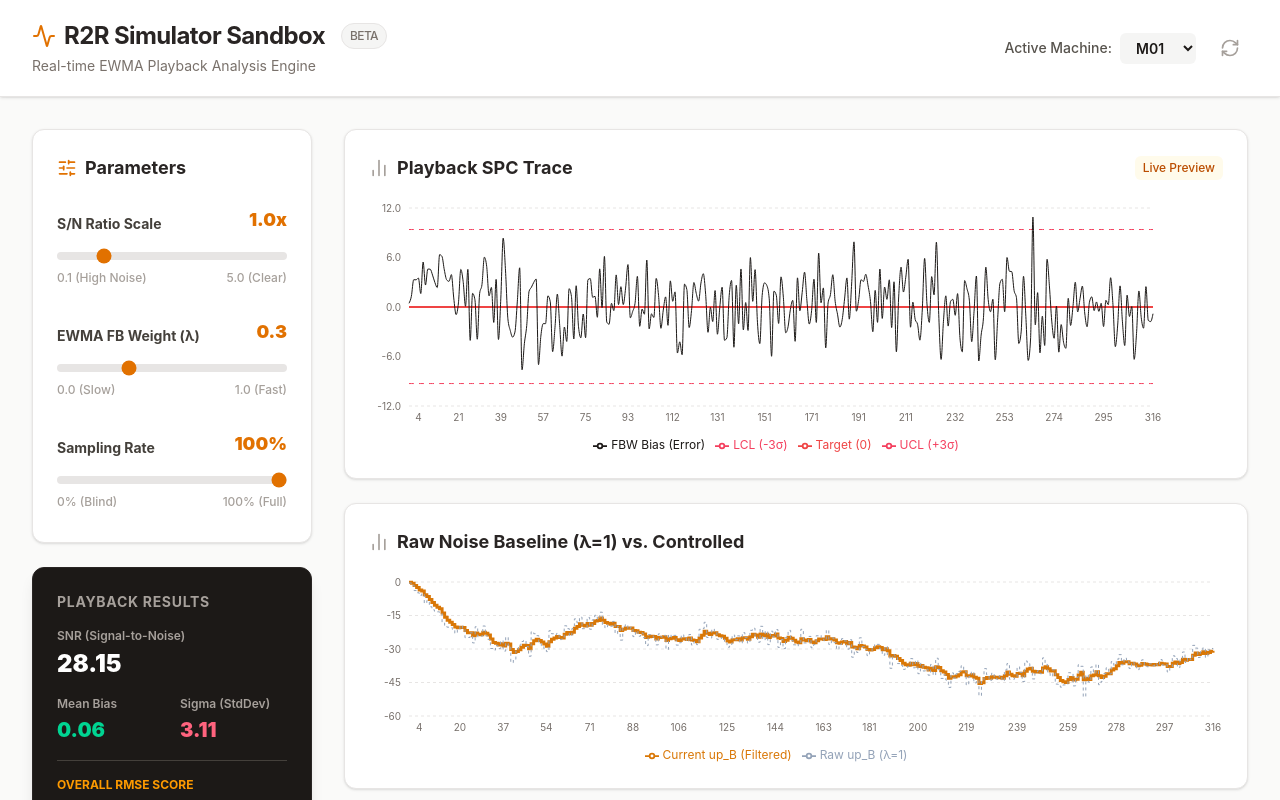
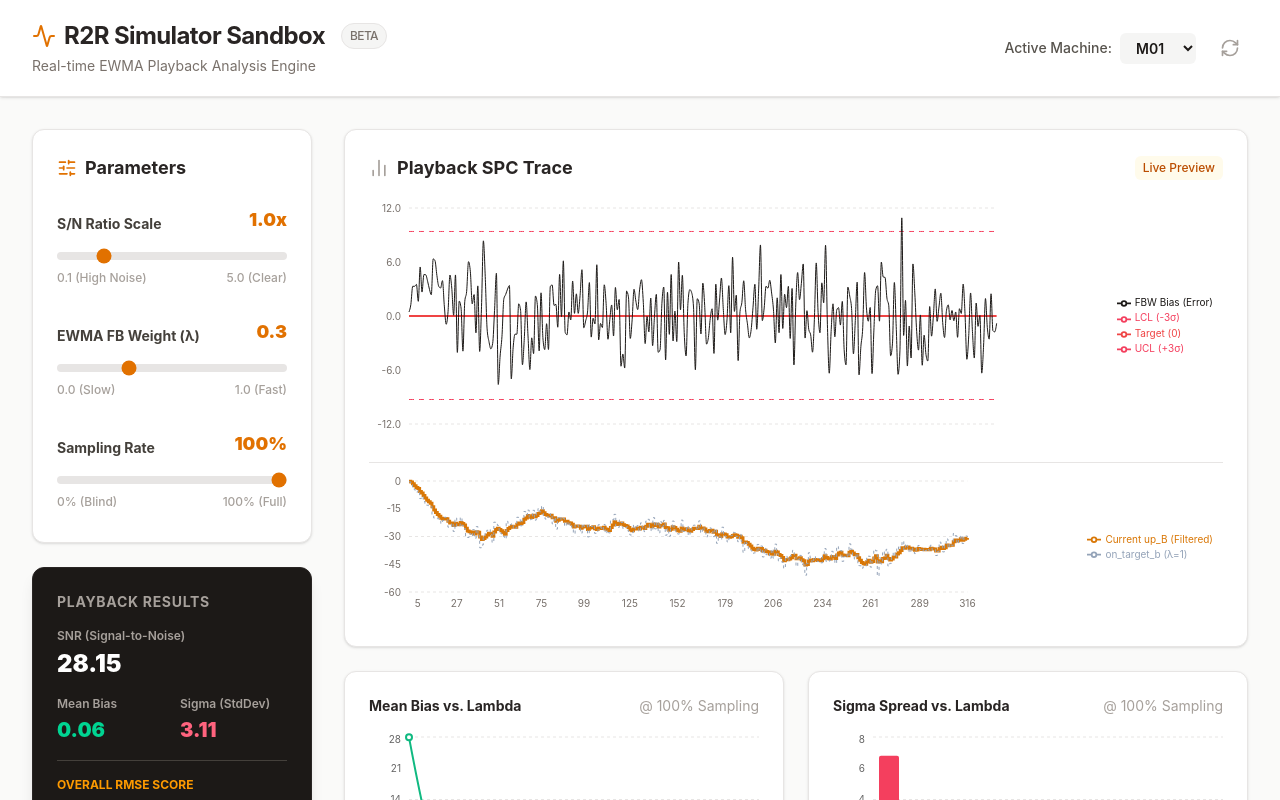
Before and after one commit to fujiei99/R2R-sandbox, a React (Vite) app: page / in a window 1280 px wide. Shown: the top 800 px of the page. Built offline with nearby package versions, Linux system fonts and the light colour scheme.

Commit message:
refactor: Merge SPC and Baseline charts, rename raw noise to on_target_b

```diff
--- a/src/App.jsx
+++ b/src/App.jsx
@@ -106,7 +106,7 @@ const App = () => {
         FBW: new_FBW,
         Bias: bias,
         up_B: exe_B,
-        up_B_raw_noise: exe_B_lambda_1,
+        on_target_b: exe_B_lambda_1,
         Sampled: was_sampled ? 1 : 0,
         noise_val: noise,
         actual_val: original_actual
@@ -354,7 +354,7 @@ const App = () => {
         {/* Right Column: Visualizations */}
         <div className="col-span-12 lg:col-span-9 space-y-6">
 
-          {/* Real-time SPC Chart */}
+          {/* SPC & Baseline Dual Chart */}
           <div className="p-6 bg-white rounded-xl shadow-sm border border-stone-200">
             <div className="flex items-center justify-between mb-4">
               <h2 className="text-lg font-bold text-stone-800 flex items-center gap-2">
@@ -362,44 +362,37 @@ const App = () => {
               </h2>
               <span className="text-xs font-medium px-2 py-1 bg-amber-50 text-amber-700 rounded-md">Live Preview</span>
             </div>
+
+            {/* Top Chart: SPC Trace */}
             <div className="h-64 w-full">
               <ResponsiveContainer width="100%" height="100%">
-                <ComposedChart data={simulationResults.trace} margin={{ top: 10, right: 10, left: -20, bottom: 0 }}>
+                <ComposedChart data={simulationResults.trace} syncId="spcSync" margin={{ top: 10, right: 120, left: -20, bottom: 0 }}>
                   <CartesianGrid strokeDasharray="3 3" vertical={false} stroke="#e7e5e4" />
-                  <XAxis dataKey="run" tick={{ fontSize: 10, fill: '#78716c' }} axisLine={false} tickLine={false} minTickGap={30} />
+                  <XAxis dataKey="run" tick={false} axisLine={false} tickLine={false} />
                   <YAxis yAxisId="left" domain={[-simulationResults.yMax, simulationResults.yMax]} orientation="left" tick={{ fontSize: 10, fill: '#78716c' }} tickFormatter={(v) => v.toFixed(1)} axisLine={false} tickLine={false} />
-                  <YAxis yAxisId="right" orientation="right" domain={['auto', 'auto']} tick={{ fontSize: 10, fill: '#d97706' }} axisLine={false} tickLine={false} />
                   <Tooltip contentStyle={{ borderRadius: '8px', border: 'none', boxShadow: '0 4px 6px -1px rgb(0 0 0 / 0.1)' }} formatter={(value) => typeof value === 'number' ? value.toFixed(2) : value} />
-                  <Legend wrapperStyle={{ fontSize: '12px' }} />
+                  <Legend layout="vertical" verticalAlign="middle" align="right" wrapperStyle={{ fontSize: '10px', right: 0, top: '50%', transform: 'translateY(-50%)' }} />
 
                   <Line isAnimationActive={false} yAxisId="left" type="monotone" dataKey="UCL" stroke="#f43f5e" strokeWidth={1} strokeDasharray="5 5" dot={false} name="UCL (+3σ)" />
                   <Line isAnimationActive={false} yAxisId="left" type="monotone" dataKey="Target" stroke="#ef4444" strokeWidth={2} dot={false} name="Target (0)" />
                   <Line isAnimationActive={false} yAxisId="left" type="monotone" dataKey="LCL" stroke="#f43f5e" strokeWidth={1} strokeDasharray="5 5" dot={false} name="LCL (-3σ)" />
-
                   <Line isAnimationActive={false} yAxisId="left" type="monotone" dataKey="Bias" stroke="#1c1917" strokeWidth={1} dot={false} name="FBW Bias (Error)" />
                 </ComposedChart>
               </ResponsiveContainer>
             </div>
-          </div>
 
-          {/* Raw Noise Baseline Chart */}
-          <div className="p-6 bg-white rounded-xl shadow-sm border border-stone-200">
-            <div className="flex items-center justify-between mb-4">
-              <h2 className="text-lg font-bold text-stone-800 flex items-center gap-2">
-                <BarChart2 className="w-5 h-5 text-stone-400" /> Raw Noise Baseline (λ=1) vs. Controlled
-              </h2>
-            </div>
-            <div className="h-48 w-full">
+            {/* Bottom Chart: Baseline */}
+            <div className="h-40 w-full mt-2 pt-2 border-t border-stone-200">
               <ResponsiveContainer width="100%" height="100%">
-                <ComposedChart data={simulationResults.trace} margin={{ top: 10, right: 10, left: -20, bottom: 0 }}>
+                <ComposedChart data={simulationResults.trace} syncId="spcSync" margin={{ top: 10, right: 120, left: -20, bottom: 0 }}>
                   <CartesianGrid strokeDasharray="3 3" vertical={false} stroke="#e7e5e4" />
                   <XAxis dataKey="run" tick={{ fontSize: 10, fill: '#78716c' }} axisLine={false} tickLine={false} minTickGap={30} />
                   <YAxis orientation="left" domain={['auto', 'auto']} tick={{ fontSize: 10, fill: '#78716c' }} axisLine={false} tickLine={false} />
                   <Tooltip contentStyle={{ borderRadius: '8px', border: 'none', boxShadow: '0 4px 6px -1px rgb(0 0 0 / 0.1)' }} formatter={(value) => typeof value === 'number' ? value.toFixed(2) : value} />
-                  <Legend wrapperStyle={{ fontSize: '12px' }} />
+                  <Legend layout="vertical" verticalAlign="middle" align="right" wrapperStyle={{ fontSize: '10px', right: 0, top: '50%', transform: 'translateY(-50%)' }} />
 
                   <Line isAnimationActive={false} type="stepAfter" dataKey="up_B" stroke="#d97706" strokeWidth={3} dot={false} name="Current up_B (Filtered)" />
-                  <Line isAnimationActive={false} type="stepAfter" dataKey="up_B_raw_noise" stroke="#94a3b8" strokeWidth={1} strokeDasharray="3 3" dot={false} name="Raw up_B (λ=1)" />
+                  <Line isAnimationActive={false} type="stepAfter" dataKey="on_target_b" stroke="#94a3b8" strokeWidth={1} strokeDasharray="3 3" dot={false} name="on_target_b (λ=1)" />
                 </ComposedChart>
               </ResponsiveContainer>
             </div>
```
